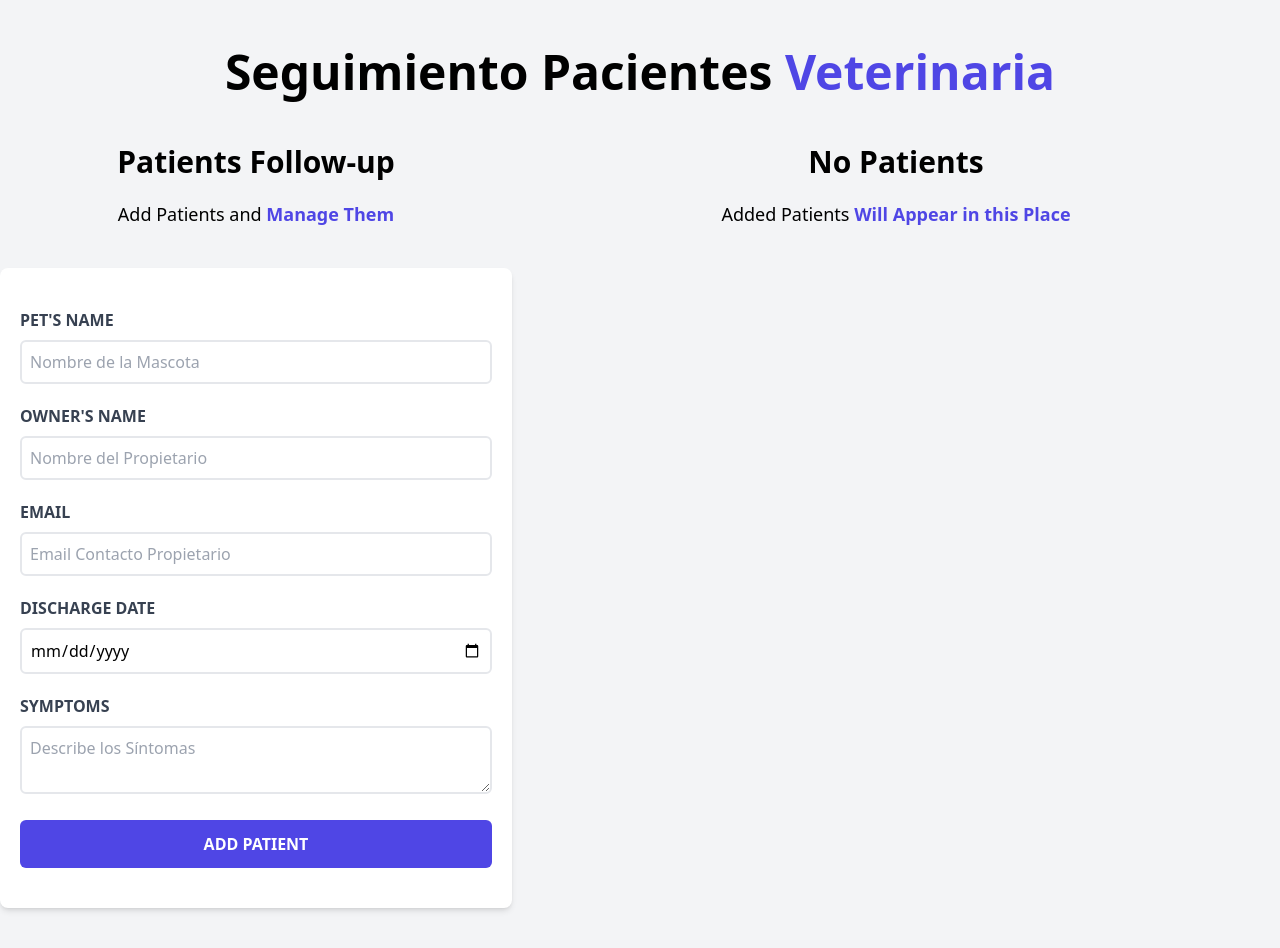
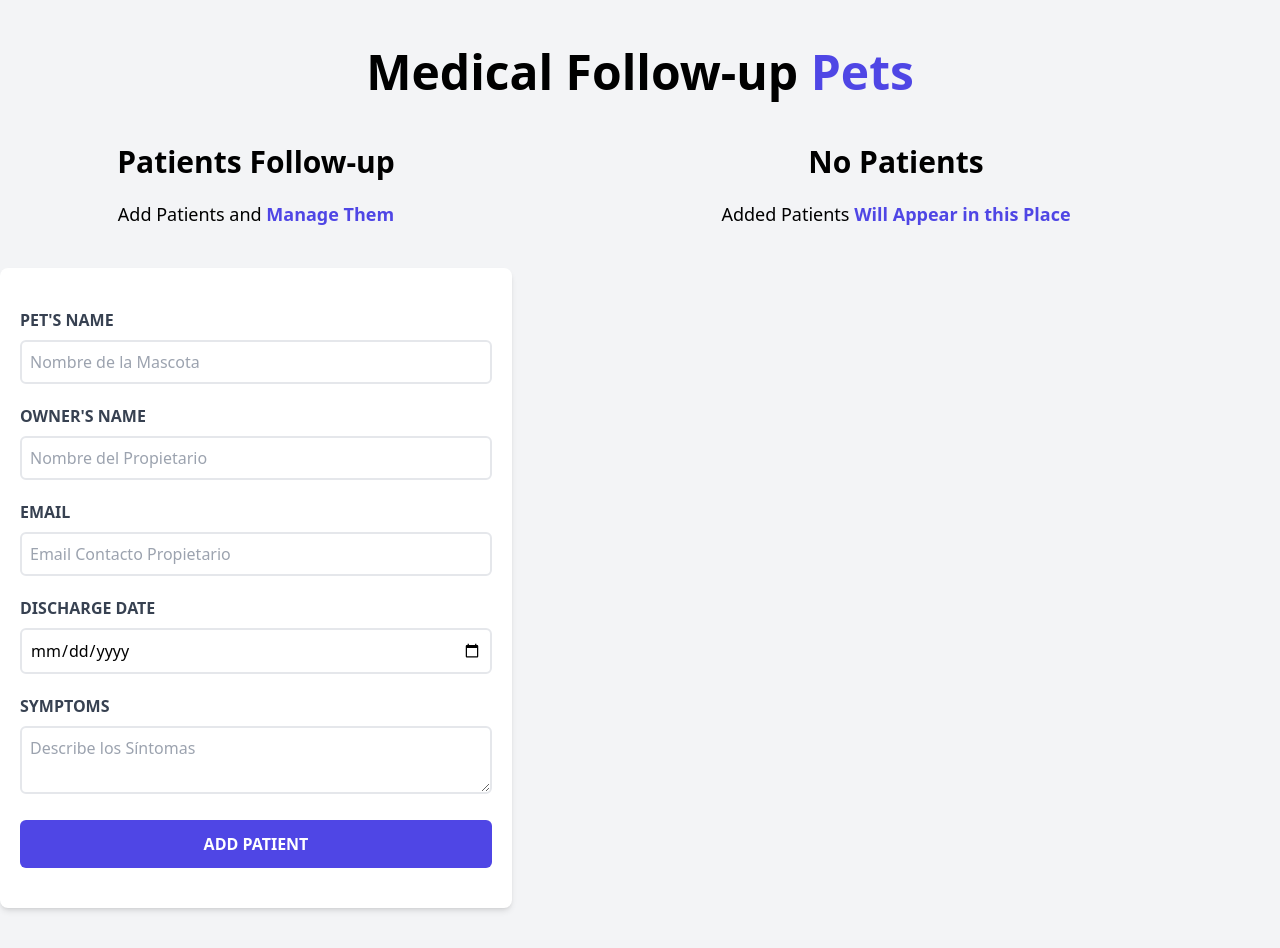
Before and after one commit to yesidrs/medical-appointments, a React (Vite) app: page / in a window 1280 px wide. Built offline with nearby package versions, Linux system fonts and the light colour scheme.

Commit message:
change title text

```diff
--- a/src/components/Header.tsx
+++ b/src/components/Header.tsx
@@ -1,7 +1,7 @@
 const Header = () => {
   return (
     <h1 className="font-black text-5xl text-center md:w-2/3 mx-auto">
-      Seguimiento Pacientes <span className="text-indigo-600">Veterinaria</span>
+      Medical Follow-up <span className="text-indigo-600">Pets</span>
     </h1>
   )
 }
```
